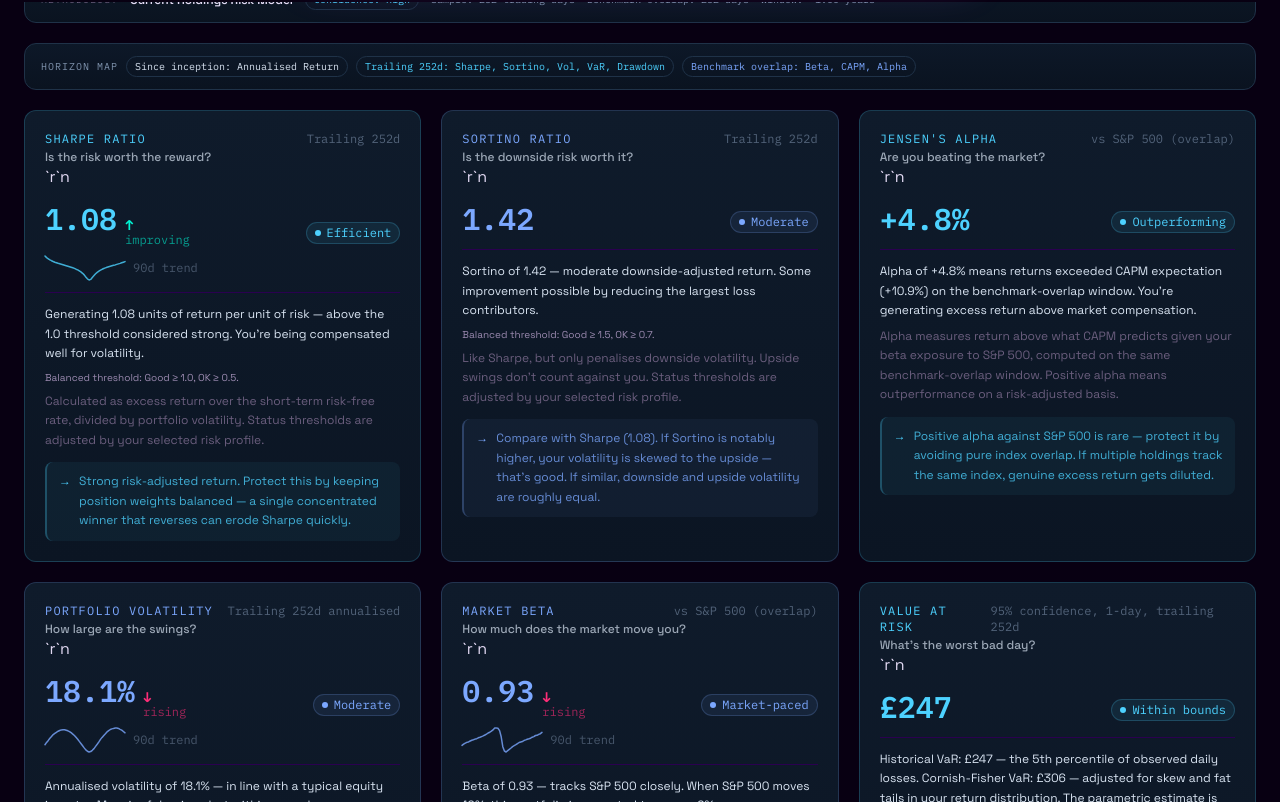
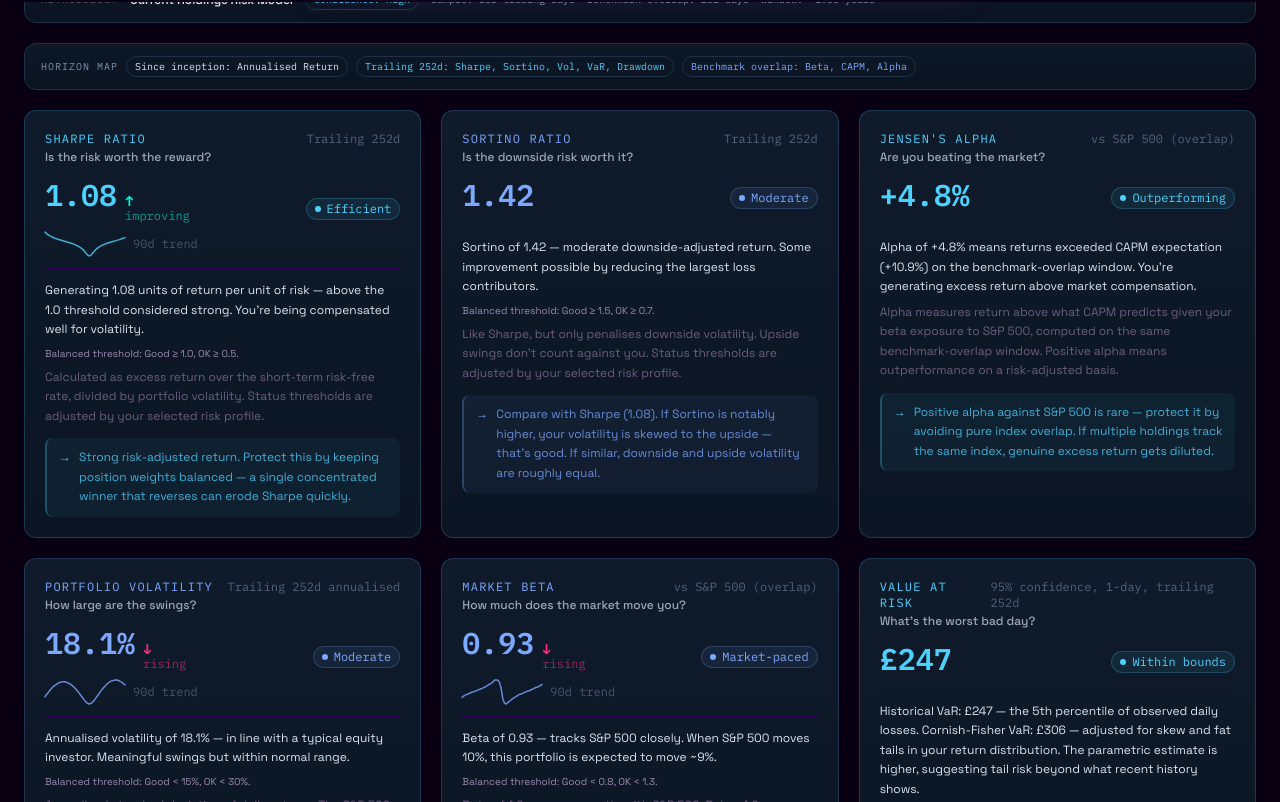
Before and after one commit to henryg1209005-beep/portfolio_tracker, a Next.js app in the folder web/: page /demo in a window 1280 px wide. Shown: the part 798-1600 px from the top of the page. Built offline with nearby package versions, Linux system fonts and the light colour scheme; no server answers.

Commit message:
Remove stray literal newline token from risk metric card text

```diff
--- a/web/components/MetricsGrid.tsx
+++ b/web/components/MetricsGrid.tsx
@@ -188,7 +188,8 @@ function MetricCard({
             <span className="text-xs font-mono text-muted/60">{period}</span>
           )}
         </div>
-        <div className="text-xs font-medium text-text/70 mt-0.5">{question}</div>`r`n      </div>
+        <div className="text-xs font-medium text-text/70 mt-0.5">{question}</div>
+      </div>
 
       {/* Value row */}
       <div className="flex items-end justify-between gap-3">
```
